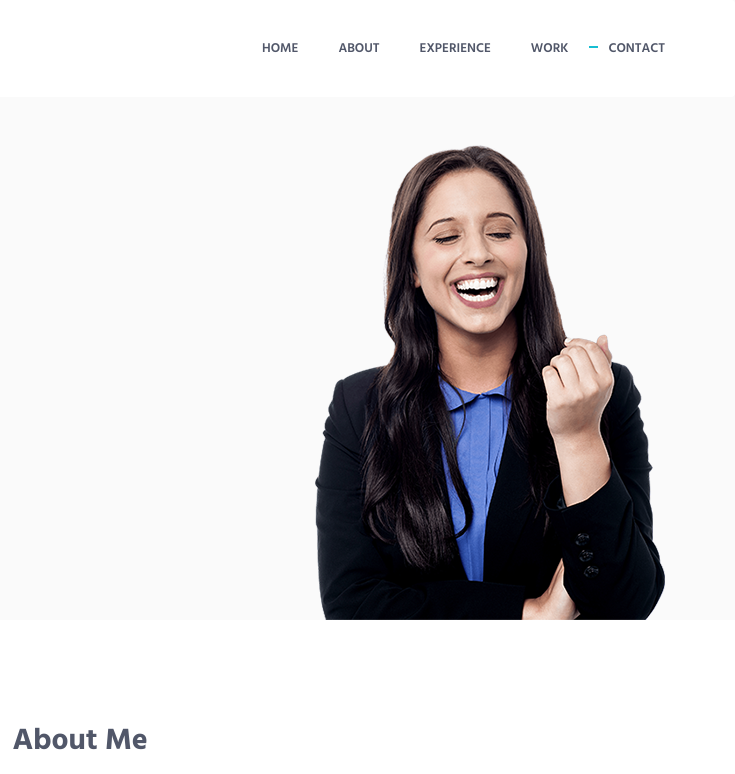
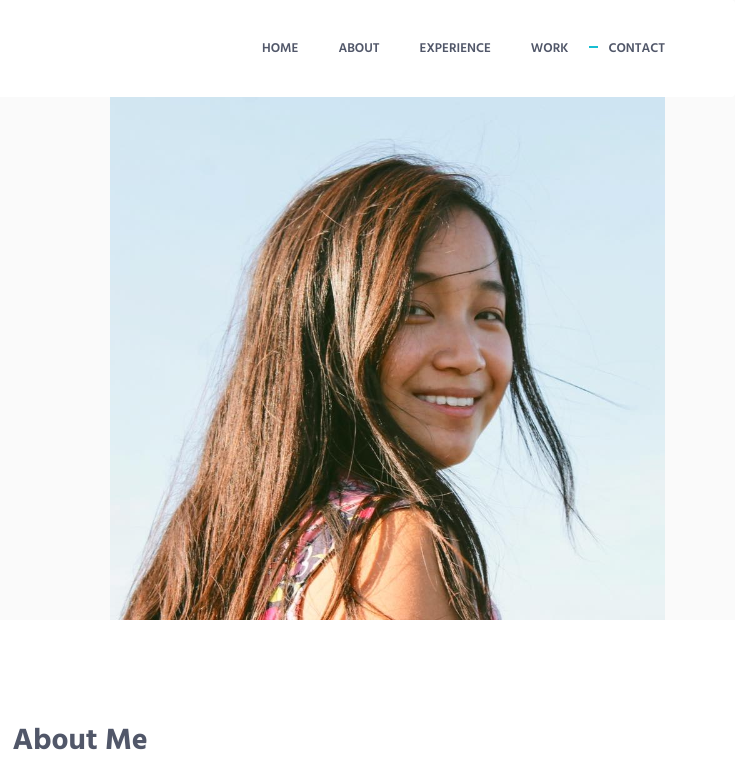
Before and after one commit to jennyliu88/jennyliu88.github.io, a plain HTML site: page index.html in a window 1280 px wide. Shown: the top 774 px of the page, 545-1280 px from the left. Drawn offline with Linux system fonts and the light colour scheme.

Commit message:
Update index.html

```diff
--- a/index.html
+++ b/index.html
@@ -99,7 +99,7 @@
                     </div>
                     <div class="col-sm-6">
                         <div class="promo-block-img-wrap">
-                            <img class="promo-block-img img-responsive" src="img/mockup/avatar-01.png" align="Avatar">
+                            <img class="promo-block-img img-responsive" src="img/20770111_713382488872582_7105459919298930144_n.jpg" align="Avatar">
                         </div>
                     </div>
                 </div>
```
